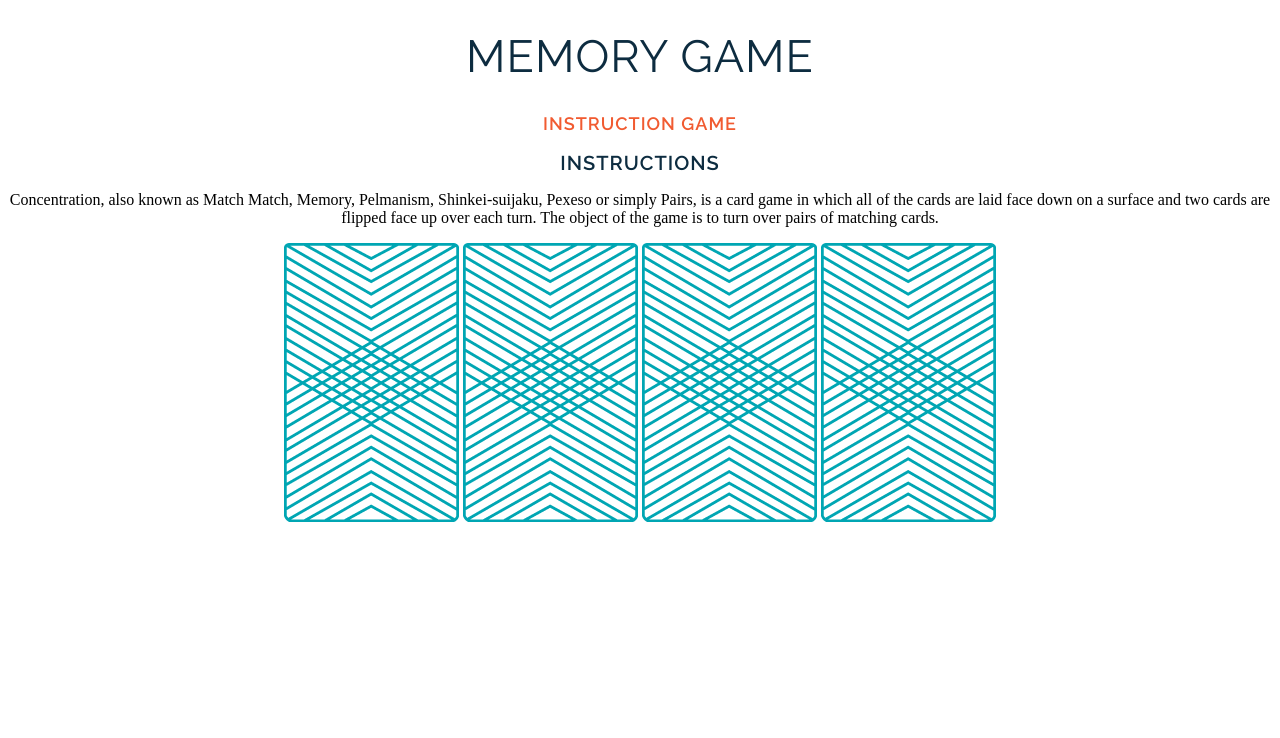
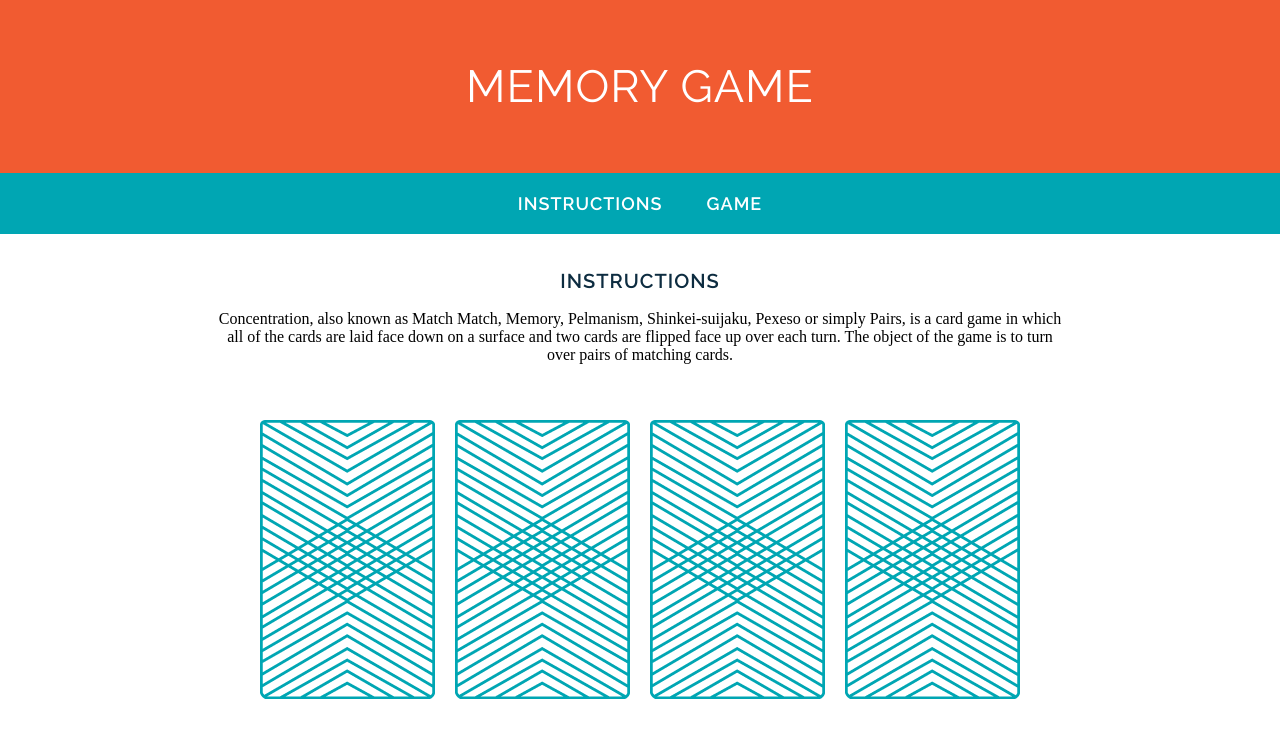
Before and after one commit to MuhannadCy/wdi-fundamentals-memorygame, a plain HTML site: page memory_game/index.html in a window 1280 px wide. Drawn offline with Linux system fonts and the light colour scheme; a web font is replaced by a local one.

Commit message:
did more changes

```diff
--- a/memory_game/css/style.css
+++ b/memory_game/css/style.css
@@ -1,19 +1,19 @@
 h1 {
 	font-family: "Raleway", sans-serif;
 	font-weight: 400;
-	color:#0D2C40;
 	font-size: 45px;
 	letter-spacing: 1px;
 	text-transform: uppercase;
 }
 a{
 	font-family: "Raleway", sans-serif;
-	color: #F15B31;
+	color: #FFFFFF;
 	letter-spacing: 1px;
 	font-weight: 600;
 	font-size: 18px;
 	text-transform: uppercase;
 	text-decoration: none;
+	margin: 0 20px;
 
 }
 h2{
@@ -33,4 +33,24 @@ p {
 }
 body {
 	text-align: center;
+	margin: 0;
+
 }
+header{
+	background-color: #F15B31;
+	color: white;
+	padding: 30px 20px;
+
+}
+nav{
+	background-color: #00A6B3;
+	padding: 20px 0;
+
+}
+main{
+	width: 850px;
+	margin: 35px auto;
+}
+img{
+	margin: 40px 8px 0px 8px;
+}
--- a/memory_game/index.html
+++ b/memory_game/index.html
@@ -6,8 +6,13 @@
 		<link href="css/style.css" rel="stylesheet" type="text/css">
 	</head>
 	<body>
+		<header>
 			<h1>Memory Game</h1>
-		<a href="#">Instruction Game</a>
+		</header>
+		<nav>
+			<a href="#">Instructions</a> <a href="#">Game</a>
+		</nav>
+		<main>
 			<h2>Instructions</h2>
 			<p>Concentration, also known as Match Match, Memory, Pelmanism, Shinkei-suijaku, Pexeso or simply Pairs, is a card game in which all of the cards are laid face down on a surface and two cards are flipped face up over each turn. The object of the game is to turn over pairs of matching cards.</p>
 			<div>
@@ -16,5 +21,6 @@
 				<img src="images/back.png" alt="King of Diamonds">
 				<img src="images/back.png" alt="King of Hearts">
 			</div>
+		</main>
 	</body>
 </html>
```
Lines whose indentation alone changed are shown as unchanged.
